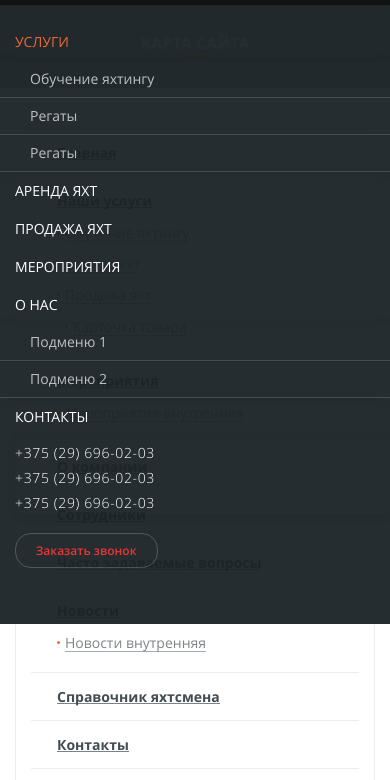
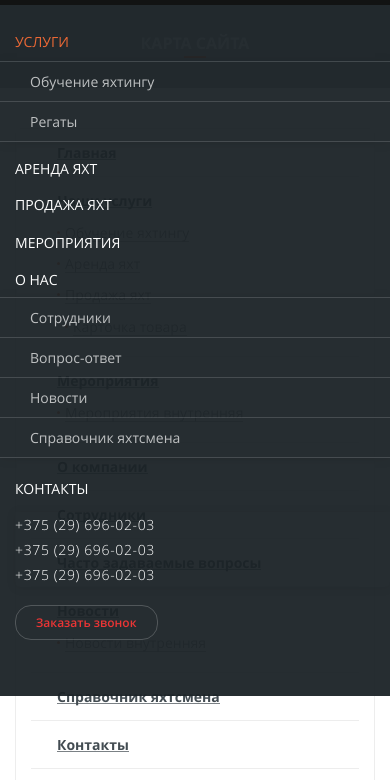
Before and after one commit to dimalepel/iyc_responsive, a plain HTML site: page index.html in a window 390 px wide. Both pictures are taken after a click on the button 363 px from the left and 23 px from the top of the page. Shown: the part 42-822 px from the top of the page. Drawn offline with Linux system fonts and the light colour scheme.

Commit message:
last-fix

```diff
--- a/assets/css/mobile.css
+++ b/assets/css/mobile.css
@@ -55,6 +55,7 @@
 		border-bottom-left-radius: 0;
     border-bottom-right-radius: 0;
 		margin-bottom: 0;
+		border-top: 1px solid rgba(255, 255, 255, 0.15);
 	}
 	.recall {
 		display: block;
@@ -109,6 +110,7 @@
 		color: rgba(255, 255, 255, .7);
 		height: auto;
 		font-weight: 400;
+		line-height: 39px;
 	}
 	.header-nav > ul > li,
 	.header-nav > ul > li:hover {
@@ -136,6 +138,19 @@
 	}
 	.header.menu-open {
 		background-color: rgba(3, 3, 3, 0.9);
+	}
+	.header-nav > ul > li:nth-child(2) {
+		margin-top: 10px;
+    line-height: 19px;
+	}
+	.header-nav > ul > li:nth-child(2) {
+		 line-height: 16px;
+	}
+	.header-nav > ul > li:nth-child(5) {
+		 line-height: 17px;
+	}
+	.header-nav > ul > li:last-of-type {
+		margin-top: 12px;
 	}
 	/* - - - main-slider - - - */
 	.main-slider__el-title {
--- a/index.html
+++ b/index.html
@@ -44,7 +44,6 @@
 											<ul>
 													<li><a href="#">Обучение яхтингу</a></li>
 													<li class="active"><a href="#">Регаты</a></li>
-													<li><a href="#">Регаты</a></li>
 											</ul>
 									</li>
 									<li><a href="#">Аренда яхт</a></li>
@@ -52,8 +51,10 @@
 									<li><a href="#">Мероприятия</a></li>
 									<li><a href="#">О нас</a>
 											<ul>
-													<li><a href="#">Подменю 1</a></li>
-													<li><a href="#">Подменю 2</a></li>
+													<li><a href="#">Сотрудники</a></li>
+													<li><a href="#">Вопрос-ответ</a></li>
+													<li><a href="#">Новости</a></li>
+													<li><a href="#">Справочник яхтсмена</a></li>
 											</ul>
 									</li>
 									<li><a href="#">Контакты</a></li>
```
Also changed, not shown: 404.html (+4 -3 lines), FAQs.html (+4 -3 lines), about.html (+4 -3 lines), card.html (+4 -3 lines), contacts.html (+4 -3 lines), employers.html (+4 -3 lines), events-more.html (+4 -3 lines), events.html (+4 -3 lines), guide.html (+4 -3 lines), index-page.html (+4 -3 lines), learn.html (+4 -3 lines), news-more.html (+4 -3 lines), news.html (+4 -3 lines), rent.html (+4 -3 lines), 3 more files.
